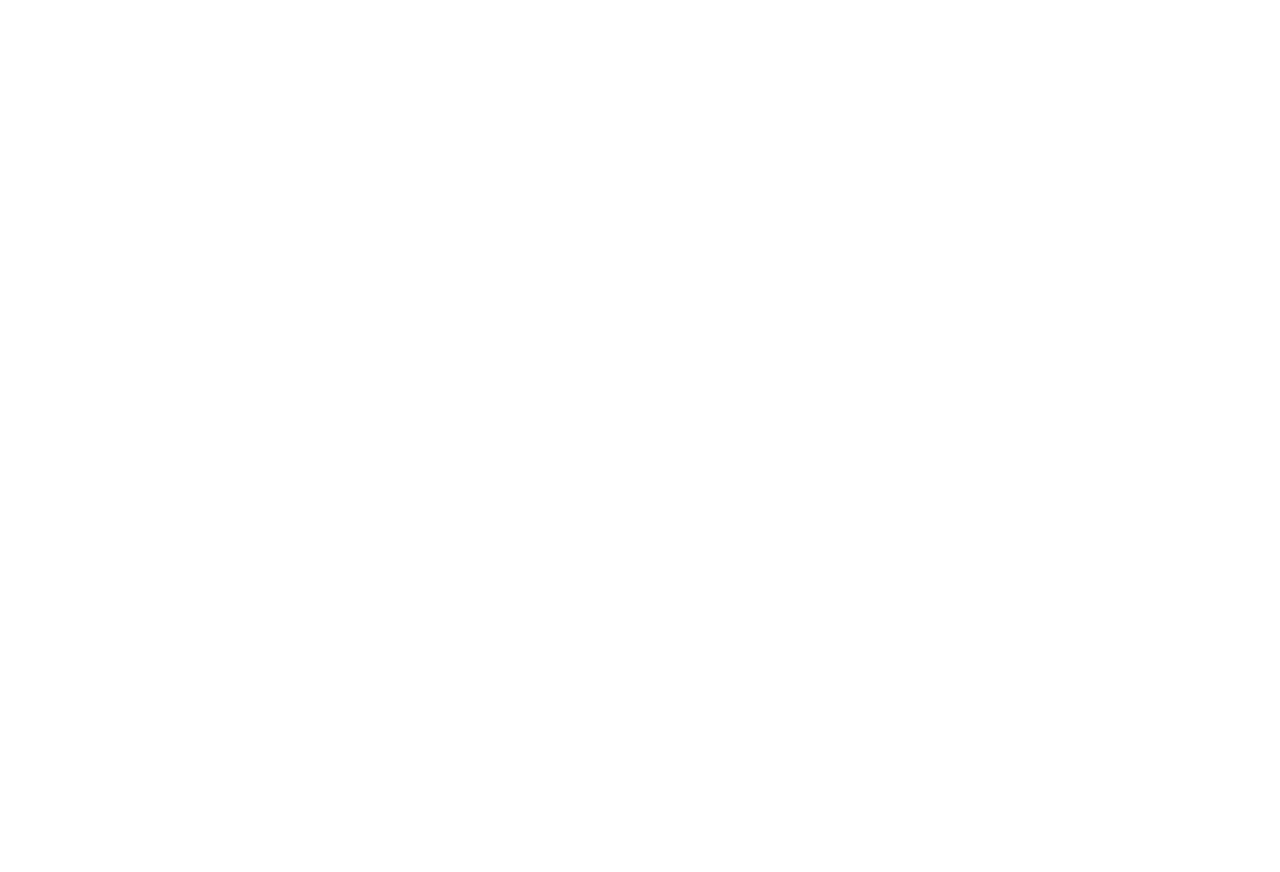
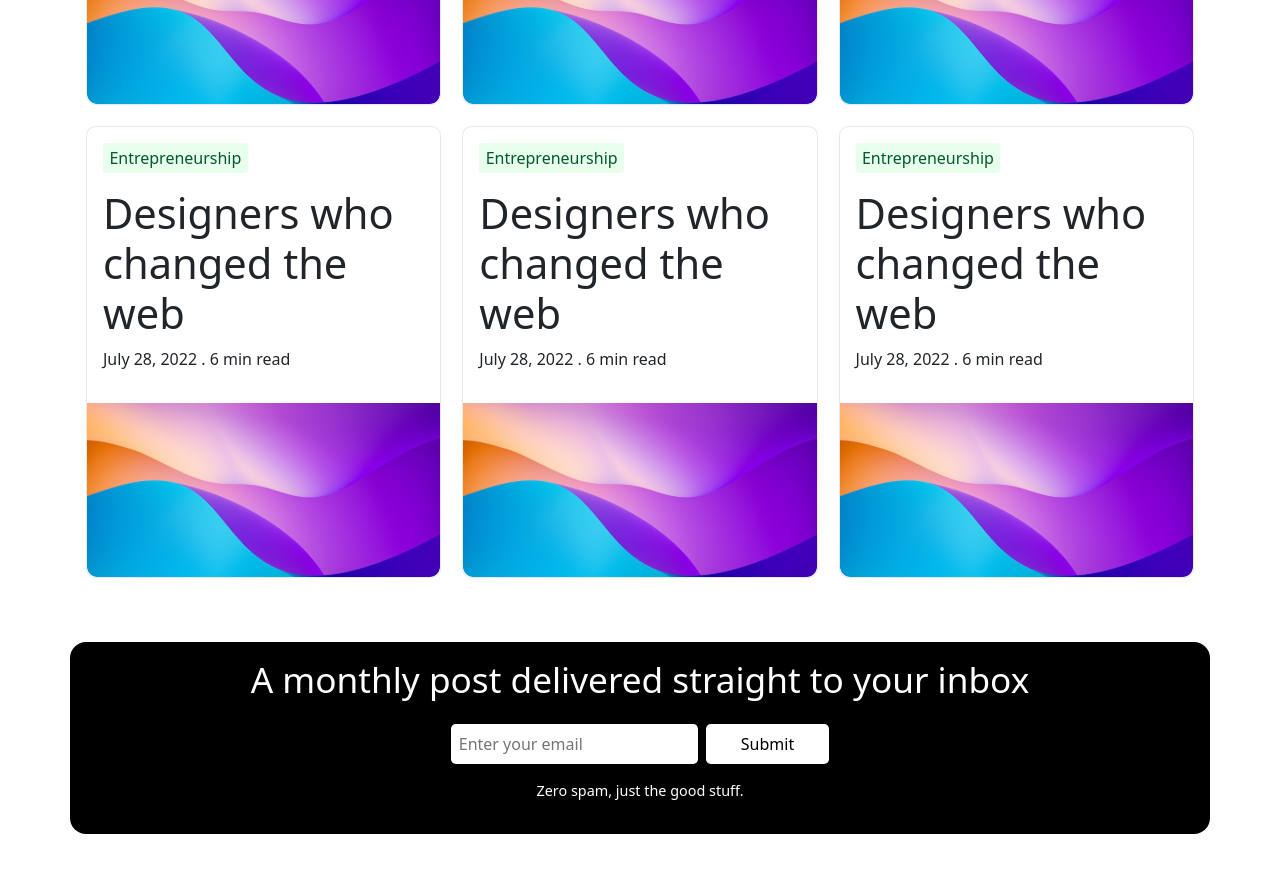
Before and after one commit to JosafatJimenezB/landing_Angular-Infotec, an Angular app: page / in a window 1280 px wide. Shown: the part 1640-2512 px from the top of the page. Before the commit the page ends 800 px from the top, so only its background shows below. Built offline with nearby package versions, Linux system fonts and the light colour scheme.

Commit message:
add: añadiendo suscribe

```diff
--- a/src/app/home/home.component.css
+++ b/src/app/home/home.component.css
@@ -1,13 +1,46 @@
 .container{
-  padding: 1rem;
-  display: flex;
-  align-items: center;
-  justify-content: center;
-  flex-direction: column;
+  width: 100%;
+  padding: 0;
 }
 
 .container h3{
+  text-align: start;
   margin: 1rem 0;
   font-size: 2.3rem;
   color: #73778C;
+  margin: 1rem;
 }
+
+.central-post,
+.latest-post{
+  padding: 1rem;
+}
+
+.central-post > app-post.card{
+  display: grid;
+  grid-template-columns: 1fr 2fr;
+}
+
+.latest-post{
+  display: grid;
+  grid-template-columns: repeat(auto-fit, minmax(350px, 1fr));
+  grid-gap: 1.3rem;
+}
+
+.suscribe-section{
+  width: 100%;
+  margin: 3rem 0;
+  padding: 0;
+}
+
+@media (min-width: 1281px) {
+
+  .container h3{
+    margin: 1.5rem 0;
+  }
+
+  .central-post,
+  .latest-post{
+    padding: 0;
+  }
+}
--- a/src/app/home/home.component.html
+++ b/src/app/home/home.component.html
@@ -1,4 +1,21 @@
 <div class="container">
   <h3>Featured Post</h3>
-  <app-post></app-post>
+  <div class="central-post">
+    <app-post></app-post>
+  </div>
+  <h3>Latest Posts</h3>
+  <div class="latest-post">
+    <app-post></app-post>
+    <app-post></app-post>
+    <app-post></app-post>
+    <app-post></app-post>
+    <app-post></app-post>
+    <app-post></app-post>
+    <app-post></app-post>
+    <app-post></app-post>
+    <app-post></app-post>
+  </div>
+  <div class="suscribe-section">
+    <app-suscribe></app-suscribe>
+  </div>
 </div>
--- a/src/app/navbar/navbar.component.css
+++ b/src/app/navbar/navbar.component.css
@@ -1,5 +1,10 @@
 *{
   font-family: Verdana, Geneva, Tahoma, sans-serif;
+}
+
+.navbar{
+  background-color: rgba(255, 255, 255, 0.3);
+  backdrop-filter: blur(20px);
 }
 
 .navbar-toggler{
--- a/src/app/post/post.component.css
+++ b/src/app/post/post.component.css
@@ -2,6 +2,7 @@
   width: 100%;
   border-radius: 0.6rem;
   border: 1px solid #E8E8E8;
+  overflow: hidden;
 }
 
 .card-info{
@@ -35,6 +36,8 @@
 
 img{
   width: 100%;
+  object-fit: cover;
+  max-height: 350px;
 }
 
 .card-image{
@@ -43,14 +46,15 @@
 
 
 @media (min-width: 1281px) {
-
-  .card{
-    display: grid;
-    grid-template-columns: 1fr 2fr;
+  .card-info{
+    display: flex;
+    flex-direction: column;
+    align-items: flex-start;
+    justify-content: space-around;
   }
 
-  img{
-    border-radius: 0 1rem 1rem 0;
+  .category{
+    display: inline-block;
   }
 
 }
--- a/src/app/suscribe/suscribe.component.css
+++ b/src/app/suscribe/suscribe.component.css
@@ -0,0 +1,58 @@
+.container{
+  background-color: #000;
+  color: #fff;
+  width: 100%;
+  display: grid;
+  place-items: center;
+  text-align: center;
+
+  padding: 1rem 0.5rem;
+}
+
+.container h2{
+  font-size: 2.2rem;
+}
+
+.container form{
+  display: grid;
+  grid-template-columns: 2fr 1fr;
+  gap: 0.5rem;
+  margin: 1rem 0;
+}
+
+.container form input{
+  width: auto;
+  padding: 0.5rem;
+  border: none;
+  outline: none;
+  border-radius: 0.3rem;
+}
+
+.container form button{
+  background-color: #fff;
+  color: #000;
+  cursor: pointer;
+  padding: 0.5rem 1rem;
+  outline: none;
+  border: none;
+  border-radius: 0.3rem;
+}
+
+.container p{
+  font-size: 0.9rem;
+}
+
+@media (min-width: 578px){
+  .container{
+    border-radius: 1rem;
+  }
+}
+
+@media (min-width: 1281px) {
+
+  .container{
+    padding: 3rem 0;
+    border-radius: 1rem;
+  }
+
+}
--- a/src/app/suscribe/suscribe.component.html
+++ b/src/app/suscribe/suscribe.component.html
@@ -1 +1,8 @@
-<p>suscribe works!</p>
+<div class="container">
+  <h2>A monthly post delivered straight to your inbox</h2>
+  <form action="">
+    <input type="text" placeholder="Enter your email" />
+    <button type="submit">Submit</button>
+  </form>
+  <p>Zero spam, just the good stuff.</p>
+</div>
```
